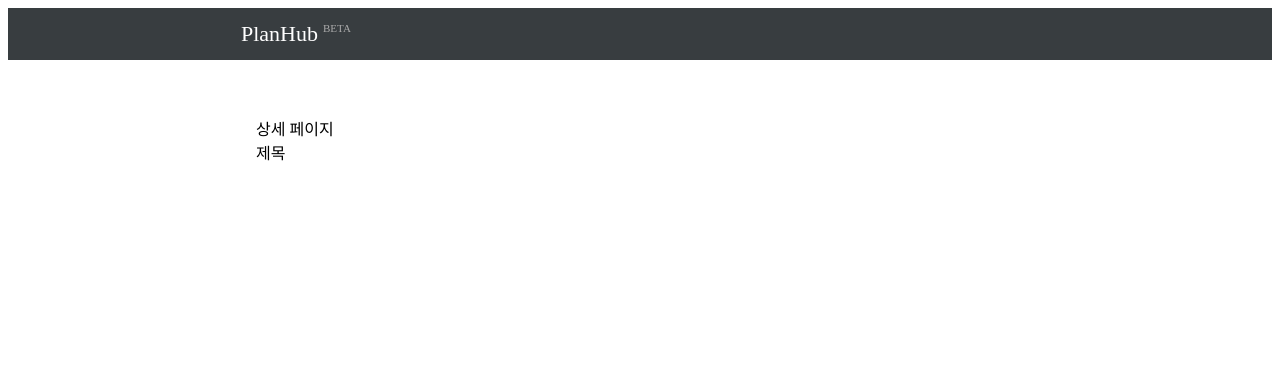
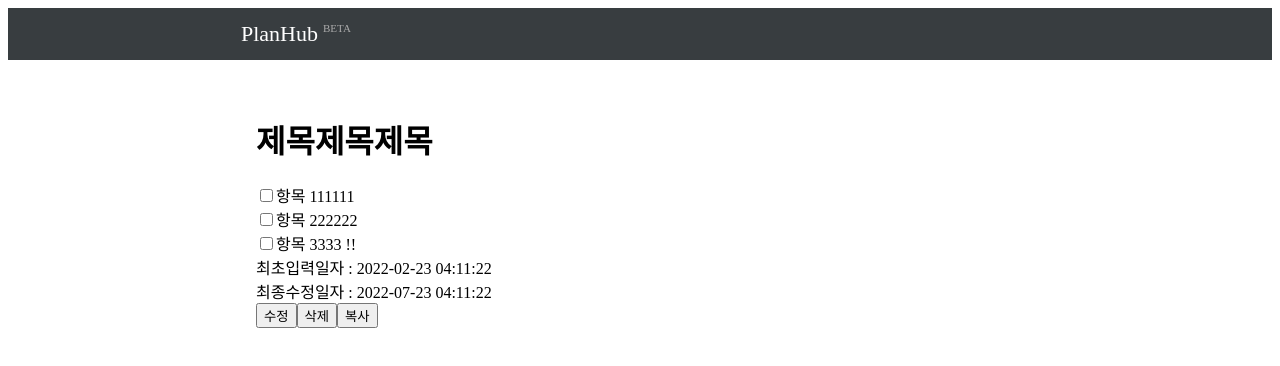
Before and after one commit to firstcommit23/planhub, a Next.js app: page /plan/1 in a window 1280 px wide. Shown: the top 366 px of the page. Built offline with nearby package versions, Linux system fonts and the light colour scheme.

Commit message:
detail page 퍼블리싱

```diff
--- a/src/pages/plan/[planId].tsx
+++ b/src/pages/plan/[planId].tsx
@@ -1,13 +1,63 @@
+import React, { useState } from 'react';
+
 const DetailPage = () => {
   return (
     <div>
-      <div>상세 페이지</div>
+      <div className="mt-4 mx-auto w-[768px]">
+        <h1 className="leading-6 text-4xl">제목제목제목</h1>
+      </div>
+      <div className="py-6 text-xl">
+        <div>
+          <PlanItem planId={2} no={1} content="항목 111111" checked={false} />
+          <PlanItem planId={2} no={2} content="항목 222222" checked={false} />
+          <PlanItem planId={2} no={3} content="항목 3333 !!" checked={false} />
+        </div>
+      </div>
+      <div className="py-6 text-s">
+        <div>최초입력일자 : 2022-02-23 04:11:22</div>
+        <div>최종수정일자 : 2022-07-23 04:11:22</div>
+      </div>
       <div>
-        <div>
-          <span>제목</span>
-        </div>
+        <button className="text-gray-900 bg-gradient-to-r from-teal-200 to-lime-200 hover:bg-gradient-to-l hover:from-teal-200 hover:to-lime-200 focus:ring-4 focus:outline-none focus:ring-lime-200 dark:focus:ring-teal-700 font-medium rounded-lg text-sm px-5 py-2.5 text-center mr-2 mb-2">
+          수정
+        </button>
+        <button className="text-gray-900 bg-gradient-to-r from-teal-200 to-lime-200 hover:bg-gradient-to-l hover:from-teal-200 hover:to-lime-200 focus:ring-4 focus:outline-none focus:ring-lime-200 dark:focus:ring-teal-700 font-medium rounded-lg text-sm px-5 py-2.5 text-center mr-2 mb-2">
+          삭제
+        </button>
+        <button className="text-gray-900 bg-gradient-to-r from-teal-200 to-lime-200 hover:bg-gradient-to-l hover:from-teal-200 hover:to-lime-200 focus:ring-4 focus:outline-none focus:ring-lime-200 dark:focus:ring-teal-700 font-medium rounded-lg text-sm px-5 py-2.5 text-center mr-2 mb-2">
+          복사
+        </button>
       </div>
     </div>
   );
 };
+
+interface IPlanItemProps {
+  planId: number;
+  no: number;
+  content: string;
+  checked: boolean;
+}
+const PlanItem = ({ planId, no, content, checked }: IPlanItemProps) => {
+  const [check, setCheck] = useState<boolean>(checked);
+  const handleOnChange = (e: React.ChangeEvent<HTMLInputElement>) => {
+    setCheck((prev) => !prev);
+    console.log('api call 보내기', planId);
+  };
+
+  return (
+    <div className="flex items-center mb-4">
+      <input
+        type="checkbox"
+        id={`planItem${no}`}
+        checked={check}
+        onChange={handleOnChange}
+        className="w-4 h-4 text-blue-600 bg-gray-100 rounded border-gray-300 focus:ring-blue-500"
+      />
+      <label htmlFor={`planItem${no}`} className="ml-2 text-gray-900">
+        {content}
+      </label>
+    </div>
+  );
+};
 export default DetailPage;
```
